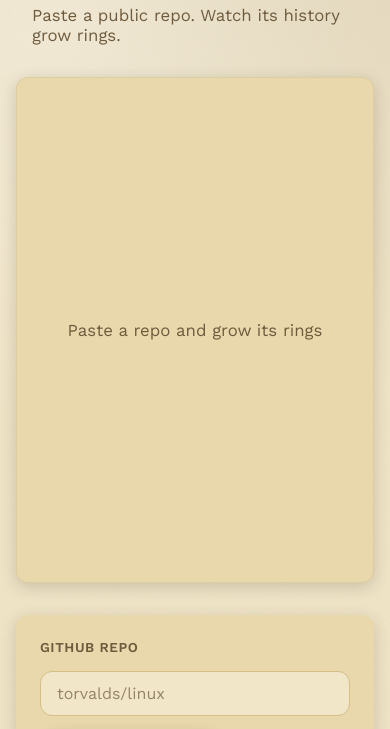
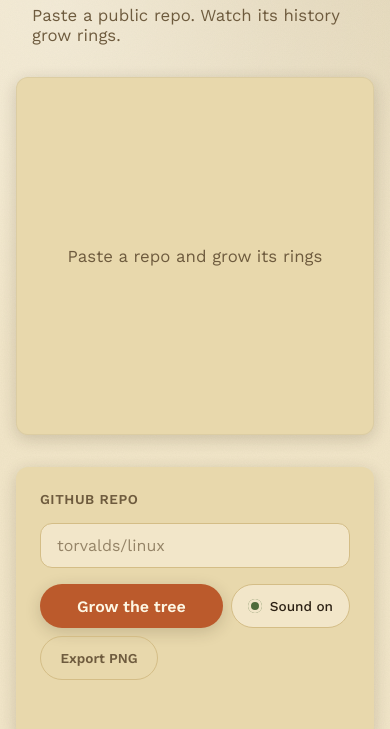
Before and after one commit to ctkrug/ringwood, a website built with Vite: page index.html in a window 390 px wide. Shown: the part 79-808 px from the top of the page. Built offline with nearby package versions, Linux system fonts and the light colour scheme.

Commit message:
fix(ui): size the mobile tree-stage box to match its square content
The phone/tablet layout set .tree-stage's height to a flat 60vh while
resizeCanvas() independently squares the canvas to min(clientWidth,
clientHeight) — on a narrow phone (e.g. 390px wide, 60vh = 506px) the
canvas shrank to fit the width but the surrounding card stayed 506px
tall, leaving ~150px of dead parchment below the circle. Driving the
box's width from min(60vh, 100%) instead makes the aspect-ratio: 1/1
box exactly as tall as its content on every screen.

```diff
--- a/src/style.css
+++ b/src/style.css
@@ -345,8 +345,10 @@ h2 {
   .tree-stage {
     order: -1;
     max-width: none;
-    aspect-ratio: auto;
-    height: 60vh;
+    /* Square, capped by whichever runs out first — 60vh of height or the
+       viewport's own width — so the box is never taller than its content
+       (resizeCanvas squares the canvas the same way, via clientWidth/Height). */
+    width: min(60vh, 100%);
   }
 }
 
```
